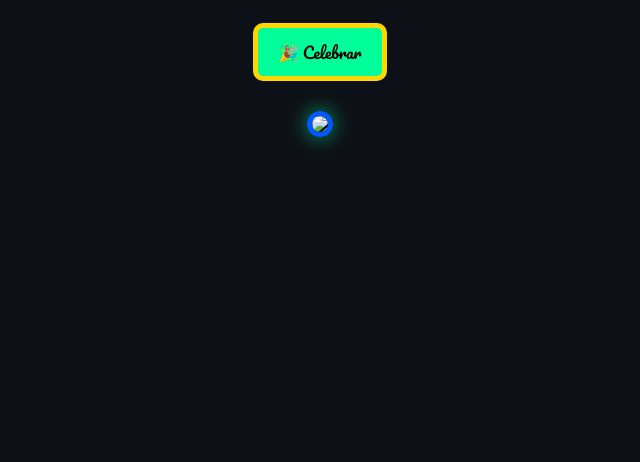
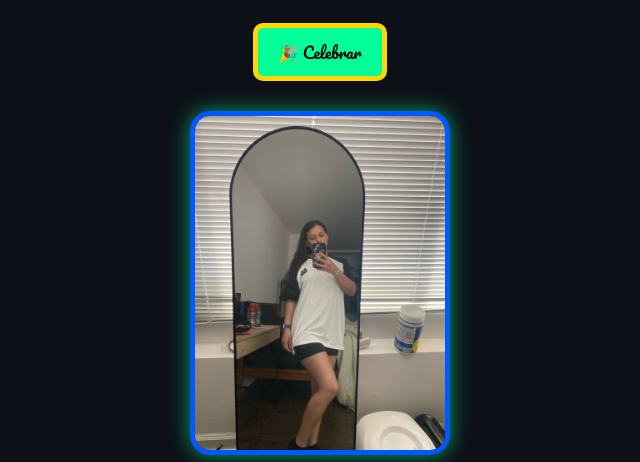
Before and after one commit to Juanma071105/juanma071105, a plain HTML site: page index.html in a window 1280 px wide. Shown: the part 438-900 px from the top of the page, without its empty margins (320-960 px from the left). Before the commit the page ends 800 px from the top, so only its background shows below. Drawn offline with nearby package versions, Linux system fonts and the light colour scheme.

Commit message:
Update index.html

```diff
--- a/index.html
+++ b/index.html
@@ -35,7 +35,7 @@
     <div>
       <button class="celebrar" onclick="playCelebration()">🎉 Celebrar</button>
       <br>
-      <img src="img/maria.jpeg" class="birthday-image">
+      <img src="maria.jpeg" class="birthday-image">
     </div>
   </div>
 
```
